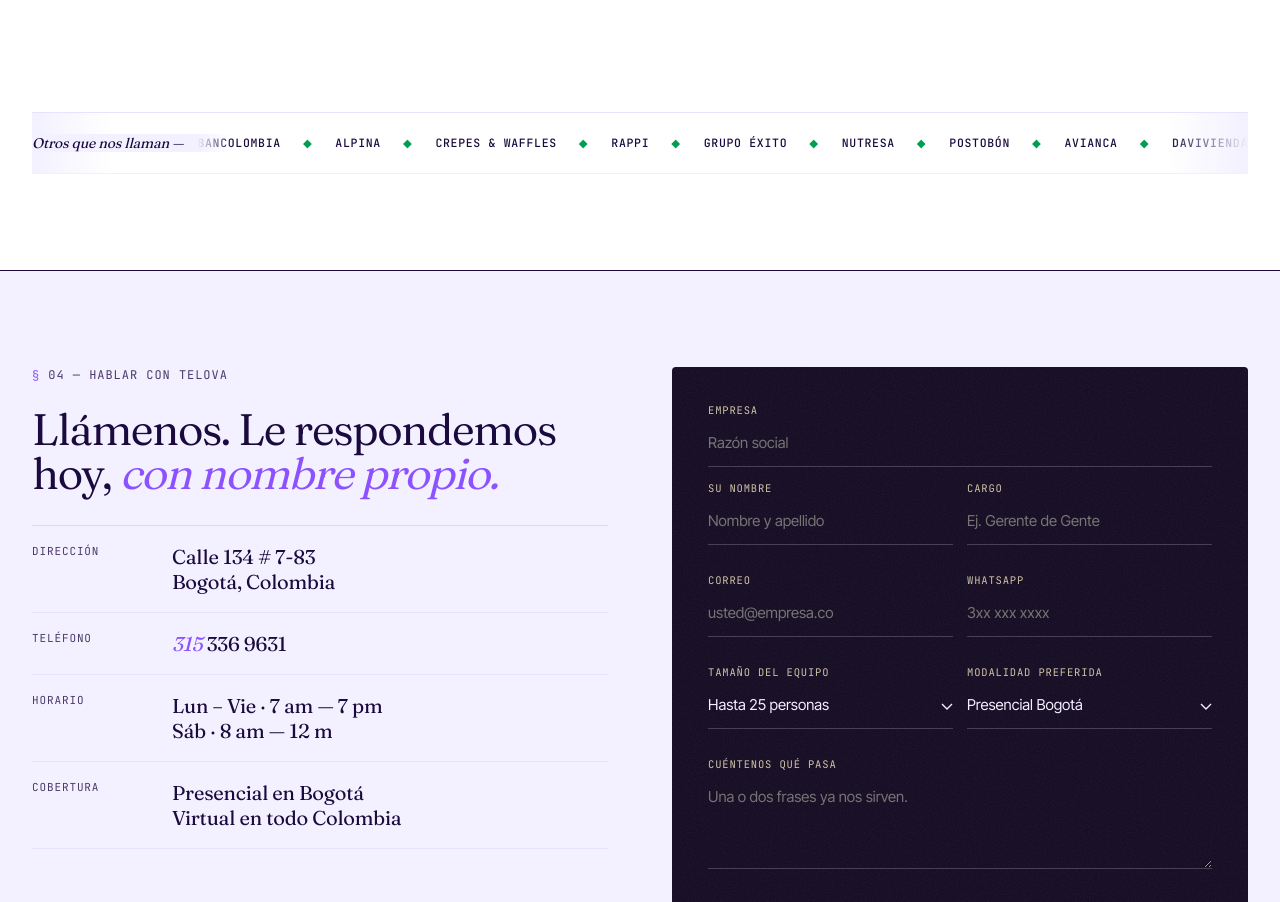
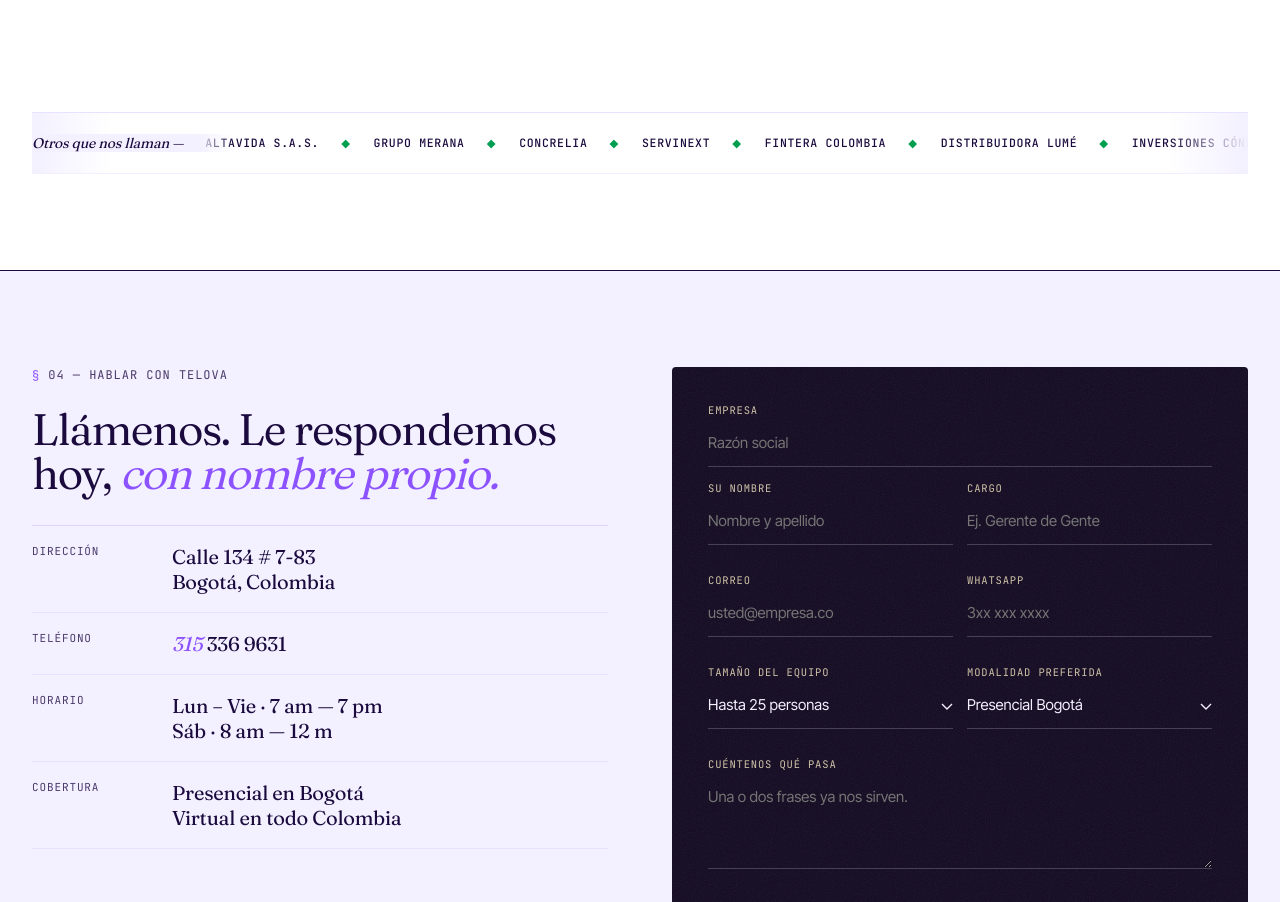
Before and after one commit to dtalero78/telova-landing, a plain HTML site: page index.html in a window 1280 px wide. Shown: the part 5680-6582 px from the top of the page. Drawn offline with Linux system fonts and the light colour scheme.

Commit message:
Replace ticker company names with invented names

```diff
--- a/index.html
+++ b/index.html
@@ -1317,30 +1317,30 @@
         <div class="voices reveal" aria-label="Otras empresas que confían en Telova">
           <span class="lbl-fixed">Otros que nos llaman —</span>
           <div class="voices-track" aria-hidden="true">
-            <span><b>Bavaria</b></span><span class="sep">◆</span>
-            <span><b>Bancolombia</b></span><span class="sep">◆</span>
-            <span><b>Alpina</b></span><span class="sep">◆</span>
-            <span><b>Crepes &amp; Waffles</b></span><span class="sep">◆</span>
-            <span><b>Rappi</b></span><span class="sep">◆</span>
-            <span><b>Grupo Éxito</b></span><span class="sep">◆</span>
-            <span><b>Nutresa</b></span><span class="sep">◆</span>
-            <span><b>Postobón</b></span><span class="sep">◆</span>
-            <span><b>Avianca</b></span><span class="sep">◆</span>
-            <span><b>Davivienda</b></span><span class="sep">◆</span>
-            <span><b>EPM</b></span><span class="sep">◆</span>
-            <span><b>Corona</b></span><span class="sep">◆</span>
-            <span><b>Bavaria</b></span><span class="sep">◆</span>
-            <span><b>Bancolombia</b></span><span class="sep">◆</span>
-            <span><b>Alpina</b></span><span class="sep">◆</span>
-            <span><b>Crepes &amp; Waffles</b></span><span class="sep">◆</span>
-            <span><b>Rappi</b></span><span class="sep">◆</span>
-            <span><b>Grupo Éxito</b></span><span class="sep">◆</span>
-            <span><b>Nutresa</b></span><span class="sep">◆</span>
-            <span><b>Postobón</b></span><span class="sep">◆</span>
-            <span><b>Avianca</b></span><span class="sep">◆</span>
-            <span><b>Davivienda</b></span><span class="sep">◆</span>
-            <span><b>EPM</b></span><span class="sep">◆</span>
-            <span><b>Corona</b></span><span class="sep">◆</span>
+            <span><b>Vórtex Capital</b></span><span class="sep">◆</span>
+            <span><b>Altavida S.A.S.</b></span><span class="sep">◆</span>
+            <span><b>Grupo Merana</b></span><span class="sep">◆</span>
+            <span><b>Concrelia</b></span><span class="sep">◆</span>
+            <span><b>Servinext</b></span><span class="sep">◆</span>
+            <span><b>Fintera Colombia</b></span><span class="sep">◆</span>
+            <span><b>Distribuidora Lumé</b></span><span class="sep">◆</span>
+            <span><b>Inversiones Cóndor</b></span><span class="sep">◆</span>
+            <span><b>Tecnoágil</b></span><span class="sep">◆</span>
+            <span><b>Grupo Savana</b></span><span class="sep">◆</span>
+            <span><b>Prolínea RH</b></span><span class="sep">◆</span>
+            <span><b>Altos del Parque</b></span><span class="sep">◆</span>
+            <span><b>Vórtex Capital</b></span><span class="sep">◆</span>
+            <span><b>Altavida S.A.S.</b></span><span class="sep">◆</span>
+            <span><b>Grupo Merana</b></span><span class="sep">◆</span>
+            <span><b>Concrelia</b></span><span class="sep">◆</span>
+            <span><b>Servinext</b></span><span class="sep">◆</span>
+            <span><b>Fintera Colombia</b></span><span class="sep">◆</span>
+            <span><b>Distribuidora Lumé</b></span><span class="sep">◆</span>
+            <span><b>Inversiones Cóndor</b></span><span class="sep">◆</span>
+            <span><b>Tecnoágil</b></span><span class="sep">◆</span>
+            <span><b>Grupo Savana</b></span><span class="sep">◆</span>
+            <span><b>Prolínea RH</b></span><span class="sep">◆</span>
+            <span><b>Altos del Parque</b></span><span class="sep">◆</span>
           </div>
         </div>
       </div>
```
